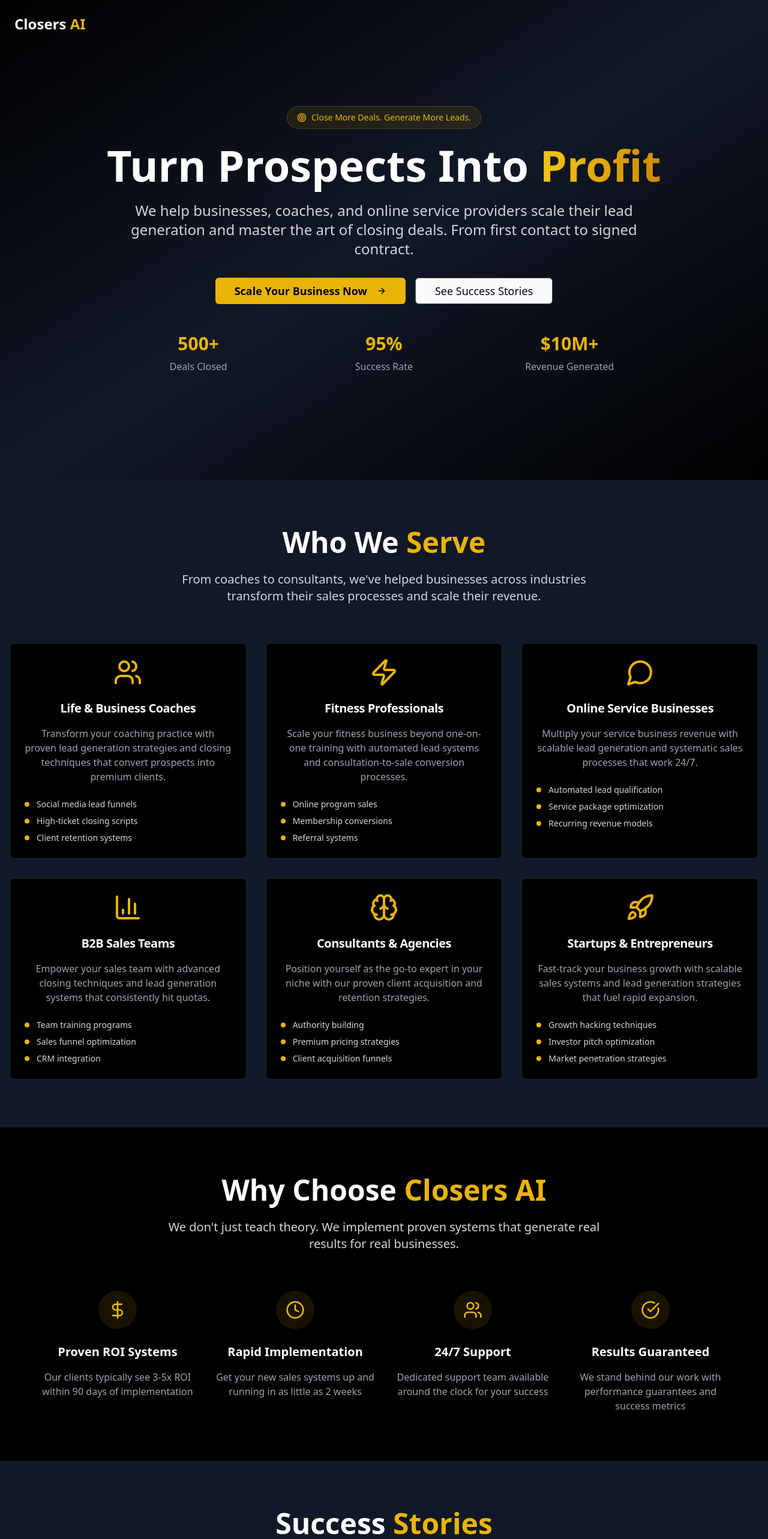
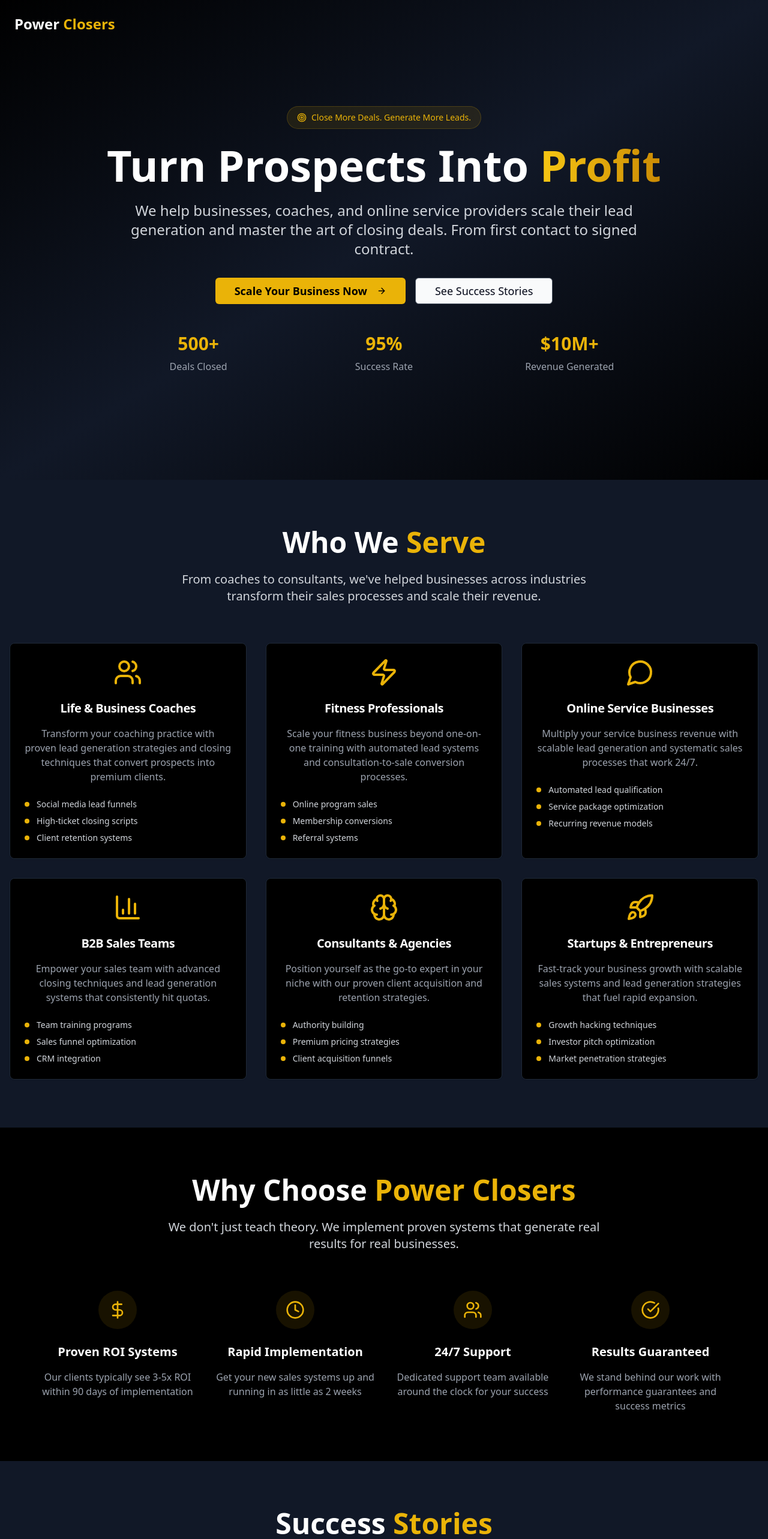
Before and after one commit to ronniehere/dealsai-2, a React (Vite) app: page / in a window 1280 px wide. Shown: the top 2566 px of the page at 60% size. Built offline with nearby package versions, Linux system fonts and the light colour scheme.

Commit message:
Rename company to Power Closers
Update company name in header, footer, and other components.

```diff
--- a/src/components/CTA.tsx
+++ b/src/components/CTA.tsx
@@ -5,7 +5,7 @@ import { ArrowRight, Phone, Calendar } from "lucide-react";
 const CTA = () => {
   const handleBookStrategyCall = () => {
     // Open Calendly or booking system
-    window.open('https://calendly.com/closersai/strategy-call', '_blank');
+    window.open('https://calendly.com/powerclosers/strategy-call', '_blank');
   };
 
   const handleCallNow = () => {
--- a/src/components/Features.tsx
+++ b/src/components/Features.tsx
@@ -30,7 +30,7 @@ const Features = () => {
       <div className="max-w-6xl mx-auto">
         <div className="text-center mb-16">
           <h2 className="text-4xl md:text-5xl font-bold text-white mb-6">
-            Why Choose <span className="text-yellow-500">Closers AI</span>
+            Why Choose <span className="text-yellow-500">Power Closers</span>
           </h2>
           <p className="text-xl text-gray-300 max-w-3xl mx-auto">
             We don't just teach theory. We implement proven systems that generate real results for real businesses.
--- a/src/components/Footer.tsx
+++ b/src/components/Footer.tsx
@@ -1,17 +1,16 @@
-
 import { Mail, Phone, MapPin, Linkedin, Twitter } from "lucide-react";
 
 const Footer = () => {
   const handleLinkedInClick = () => {
-    window.open('https://linkedin.com/company/closersai', '_blank');
+    window.open('https://linkedin.com/company/powerclosers', '_blank');
   };
 
   const handleTwitterClick = () => {
-    window.open('https://twitter.com/closers_ai', '_blank');
+    window.open('https://twitter.com/power_closers', '_blank');
   };
 
   const handleEmailClick = () => {
-    window.location.href = 'mailto:hello@closersai.com';
+    window.location.href = 'mailto:hello@powerclosers.com';
   };
 
   const handlePhoneClick = () => {
@@ -24,7 +23,7 @@ const Footer = () => {
         <div className="grid grid-cols-1 md:grid-cols-4 gap-8 mb-12">
           <div className="col-span-1 md:col-span-2">
             <h3 className="text-2xl font-bold text-white mb-4">
-              Closers <span className="text-yellow-500">AI</span>
+              Power <span className="text-yellow-500">Closers</span>
             </h3>
             <p className="text-gray-400 mb-6 max-w-md">
               The premier sales consulting firm helping businesses, coaches, and entrepreneurs
@@ -66,7 +65,7 @@ const Footer = () => {
               </li>
               <li className="flex items-center cursor-pointer hover:text-yellow-500" onClick={handleEmailClick}>
                 <Mail className="w-4 h-4 mr-3 text-yellow-500" />
-                hello@closersai.com
+                hello@powerclosers.com
               </li>
               <li className="flex items-center">
                 <MapPin className="w-4 h-4 mr-3 text-yellow-500" />
@@ -78,7 +77,7 @@ const Footer = () => {
 
         <div className="border-t border-gray-800 pt-8 text-center">
           <p className="text-gray-500">
-            © 2024 Closers AI. All rights reserved. | Privacy Policy | Terms of Service
+            © 2024 Power Closers. All rights reserved. | Privacy Policy | Terms of Service
           </p>
         </div>
       </div>
--- a/src/components/Header.tsx
+++ b/src/components/Header.tsx
@@ -3,7 +3,7 @@ const Header = () => {
   return (
     <div className="absolute top-0 left-0 z-50 p-6">
       <div className="text-2xl font-bold text-white">
-        Closers <span className="text-yellow-500">AI</span>
+        Power <span className="text-yellow-500">Closers</span>
       </div>
     </div>
   );
```
